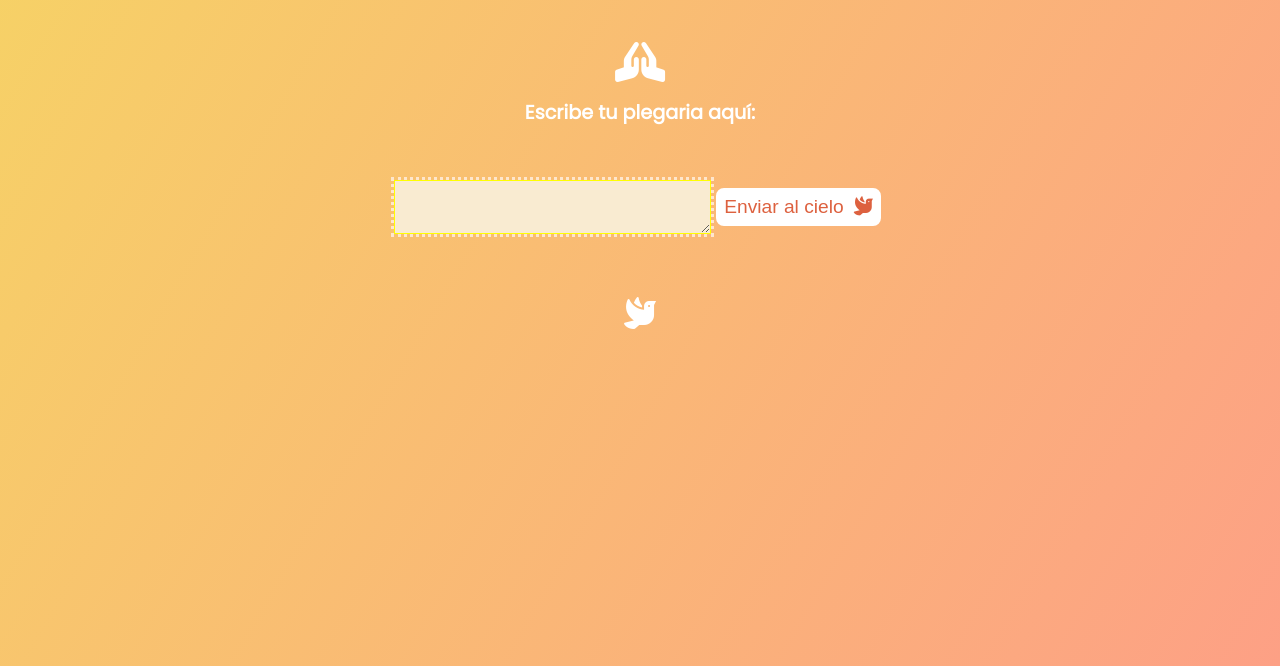
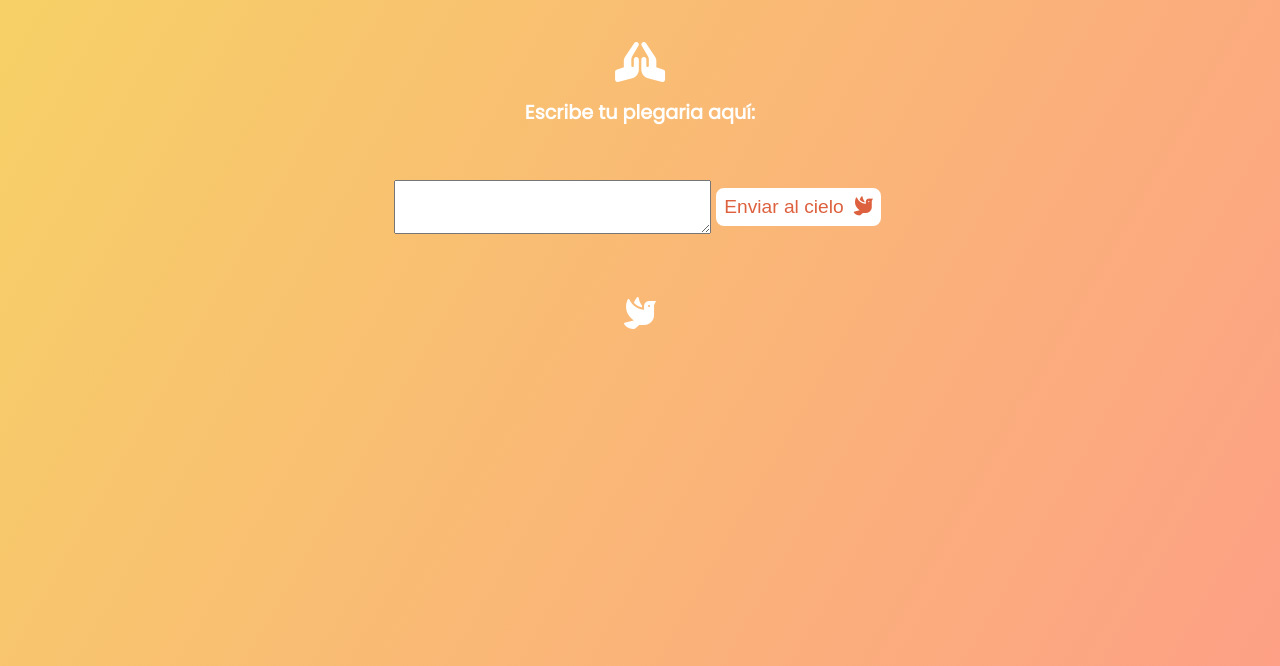
Before and after one commit to gmzi/pideloheermano, a plain HTML site: page index.html in a window 1280 px wide. Shown: the part 134-800 px from the top of the page. Drawn offline with Linux system fonts and the light colour scheme.

Commit message:
textarea styled

```diff
--- a/style.css
+++ b/style.css
@@ -113,10 +113,6 @@ button {
 }
 
 textarea {
-  border: 1px solid yellow;
-  outline-style: dotted;
-  outline-color: rgb(254, 230, 205);
-  background-color: rgb(249, 235, 209);
   font-family: "Poppins", sans-serif;
   font-size: calc(0.3rem + 1vw);
 }
```
